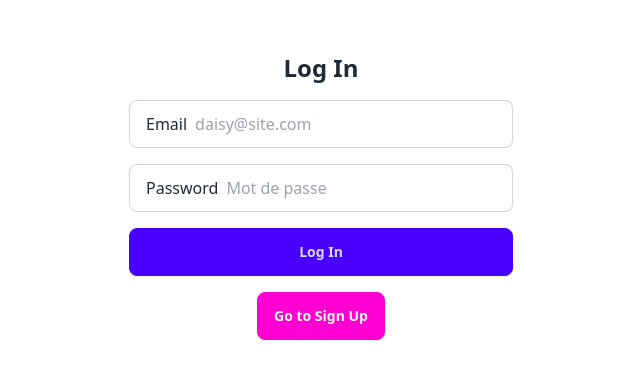
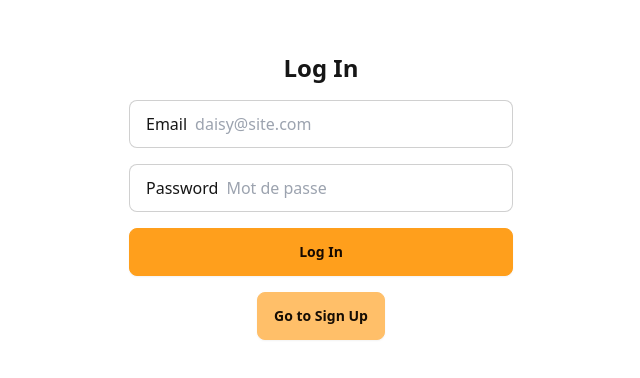
Before and after one commit to MichelleHARO/Monsakefait-front, a React (Vite) app: page /login in a window 1280 px wide. Shown: the part 204-582 px from the top of the page, without its empty margins (319-959 px from the left). Built offline with nearby package versions, Linux system fonts and the light colour scheme.

Commit message:
:design: modifed TW cfg

```diff
--- a/tailwind.config.js
+++ b/tailwind.config.js
@@ -5,9 +5,35 @@ export default {
     "./src/**/*.{js,ts,jsx,tsx}",
   ],
   theme: {
-    extend: {},
+    extend: {
+      colors: {
+        brightOrange: '#FF9F1C',
+        lightOrange: '#FFBF69',
+        mutedPink: '#CB997E',
+        palePeach: '#FFE8D6',
+      },
+    },
   },
   plugins: [
-    require('daisyui')
+    require('daisyui'),
   ],
+  daisyui: {
+    themes: [
+      {
+        mytheme: {
+          'primary': '#FF9F1C',
+          'secondary': '#FFBF69',
+          'accent': '#CB997E',
+          'neutral': '#3D4451',
+          'base-100': '#FFFFFF',
+          'info': '#2094F3',
+          'success': '#009485',
+          'warning': '#FF9900',
+          'error': '#FF5724',
+        },
+      },
+      "dark",
+      "cupcake",
+    ],
+  },
 }
```
